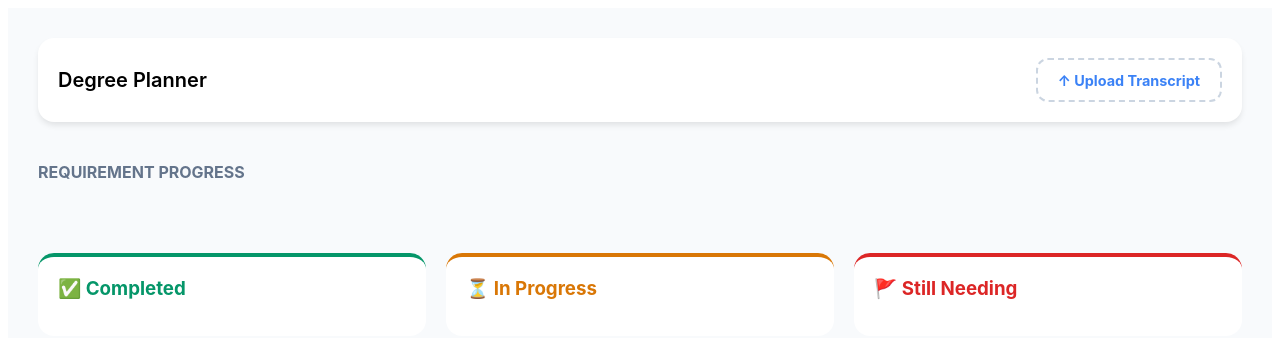
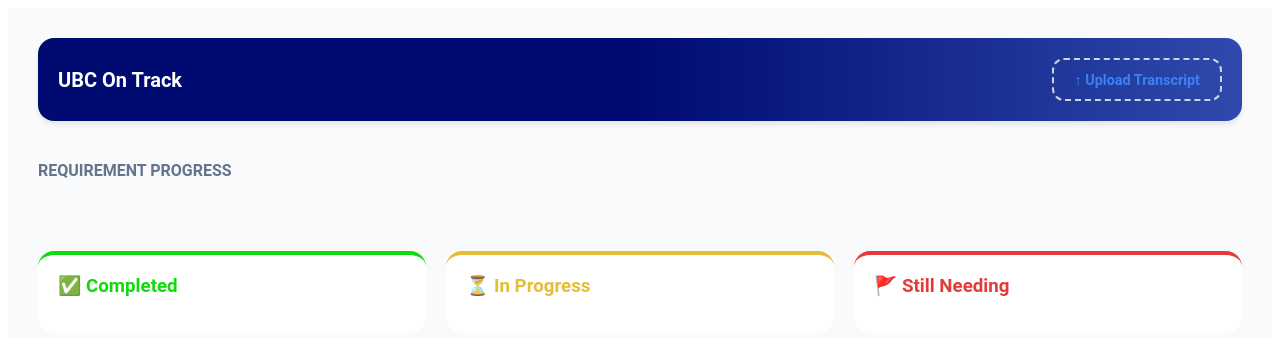
Before and after one commit to NctrnlCris/Degree-Planner, a React (Vite) app: page / in a window 1280 px wide. Shown: the top 338 px of the page. Built offline with nearby package versions, Linux system fonts and the light colour scheme.

Commit message:
Change some colours on frontend display

```diff
--- a/src/App.tsx
+++ b/src/App.tsx
@@ -49,19 +49,19 @@
     };
 
   return (
-    <div style={{ padding: '30px', background: '#f8fafc', minHeight: '100vh', fontFamily: 'Inter, sans-serif' }}>
+    <div style={{ padding: '30px', background: '#f8fafc', minHeight: '100vh', fontFamily: 'Roboto, sans-serif' }}>
 
       <header style={{
         display: 'flex',
         justifyContent: 'space-between',
         alignItems: 'center',
         marginBottom: '40px',
-        background: 'white',
+        background: 'linear-gradient(90deg, #000B72 50%, #2F4AAC 100%)',
         padding: '20px',
         borderRadius: '16px',
         boxShadow: '0 4px 6px -1px rgb(0 0 0 / 0.1)'
       }}>
-        <h2 style={{ margin: 0, fontSize: '1.25rem', fontWeight: 600 }}>Degree Planner</h2>
+        <h2 style={{ margin: 0, color: 'white', fontSize: '1.25rem', fontFamily: 'Roboto', fontWeight: 600 }}>UBC On Track</h2>
         <div style={{
           border: '2px dashed #cbd5e1',
           borderRadius: '12px',
@@ -113,16 +113,16 @@
                     borderRadius: '50%',
                     marginRight: '20px',
                     flexShrink: 0,
-                    background: `conic-gradient(#10b981 0% ${done}%, #f59e0b ${done}% ${done + ip}%, #e2e8f0 ${done + ip}% 100%)`
+                    background: `conic-gradient(#10b981 0% ${done}%, #E6BD39 ${done}% ${done + ip}%, #e2e8f0 ${done + ip}% 100%)`
                   }} />
                   <div style={{ flex: 1 }}>
                     <h4 style={{ margin: '0 0 4px 0', fontSize: '1.1rem' }}>{name}</h4>
                     <div style={{ fontSize: '0.9rem', color: '#475569' }}>
-                      <span style={{ fontWeight: 'bold', color: '#10b981' }}>{data.completed ?? 0}</span>
+                      <span style={{ fontWeight: 'bold', color: '#0EDB0A' }}>{data.completed ?? 0}</span>
                       <span style={{ color: '#94a3b8' }}> / {data.required}</span> Credits
                     </div>
                     {(data.inProgress ?? 0) > 0 && (
-                      <div style={{ fontSize: '0.8rem', color: '#f59e0b', fontWeight: 500, marginTop: '2px' }}>
+                      <div style={{ fontSize: '0.8rem', color: '#E6BD39', fontWeight: 500, marginTop: '2px' }}>
                         + {data.inProgress} In Progress
                       </div>
                     )}
@@ -135,9 +135,9 @@
 
       {/* Grid of Status Cards */}
       <div style={{ display: 'grid', gridTemplateColumns: 'repeat(auto-fit, minmax(300px, 1fr))', gap: '20px' }}>
-        <Card title="Completed" color="#059669" list={completedList} icon="✅" />
-        <Card title="In Progress" color="#d97706" list={inProgressList} icon="⏳" />
-        <Card title="Still Needing" color="#dc2626" list={stillNeedingList} icon="🚩" />
+        <Card title="Completed" color="#0EDB0A" list={completedList} icon="✅" />
+        <Card title="In Progress" color="#E6BD39" list={inProgressList} icon="⏳" />
+        <Card title="Still Needing" color="#E63939" list={stillNeedingList} icon="🚩" />
       </div>
     </div>
   );
```
